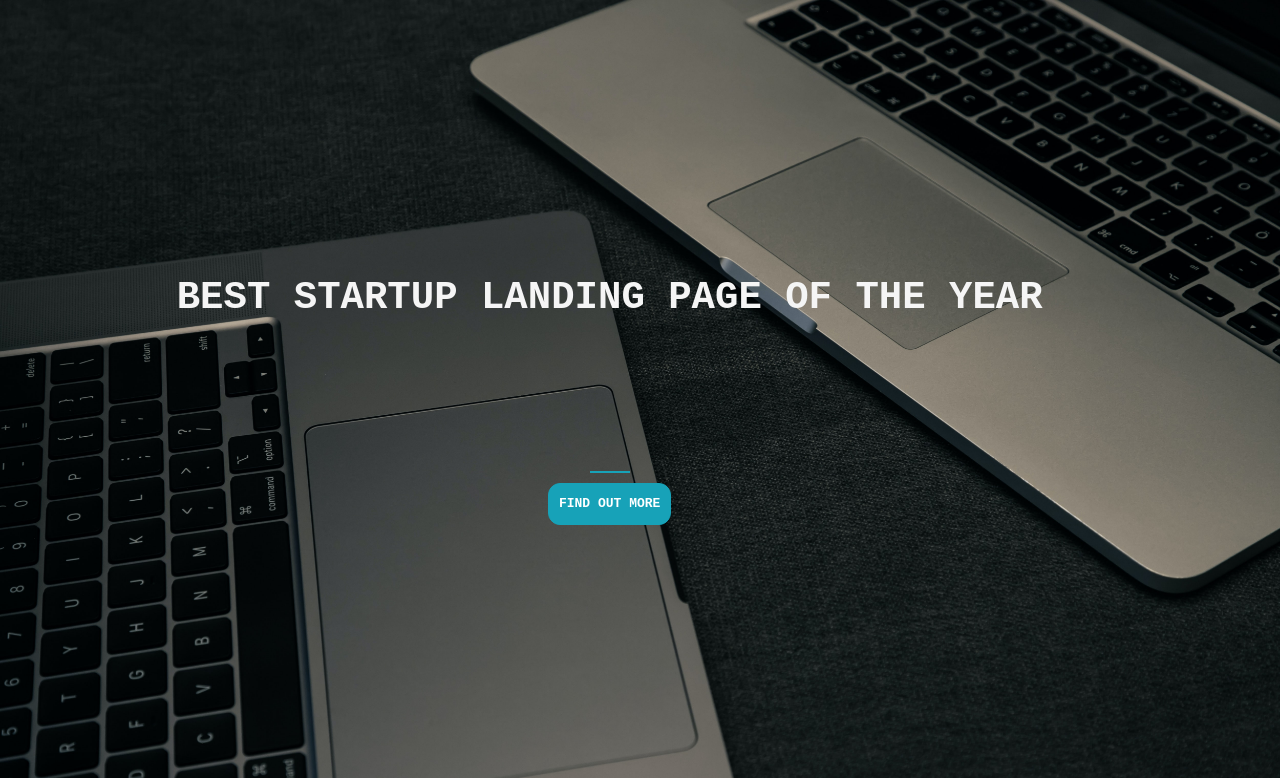
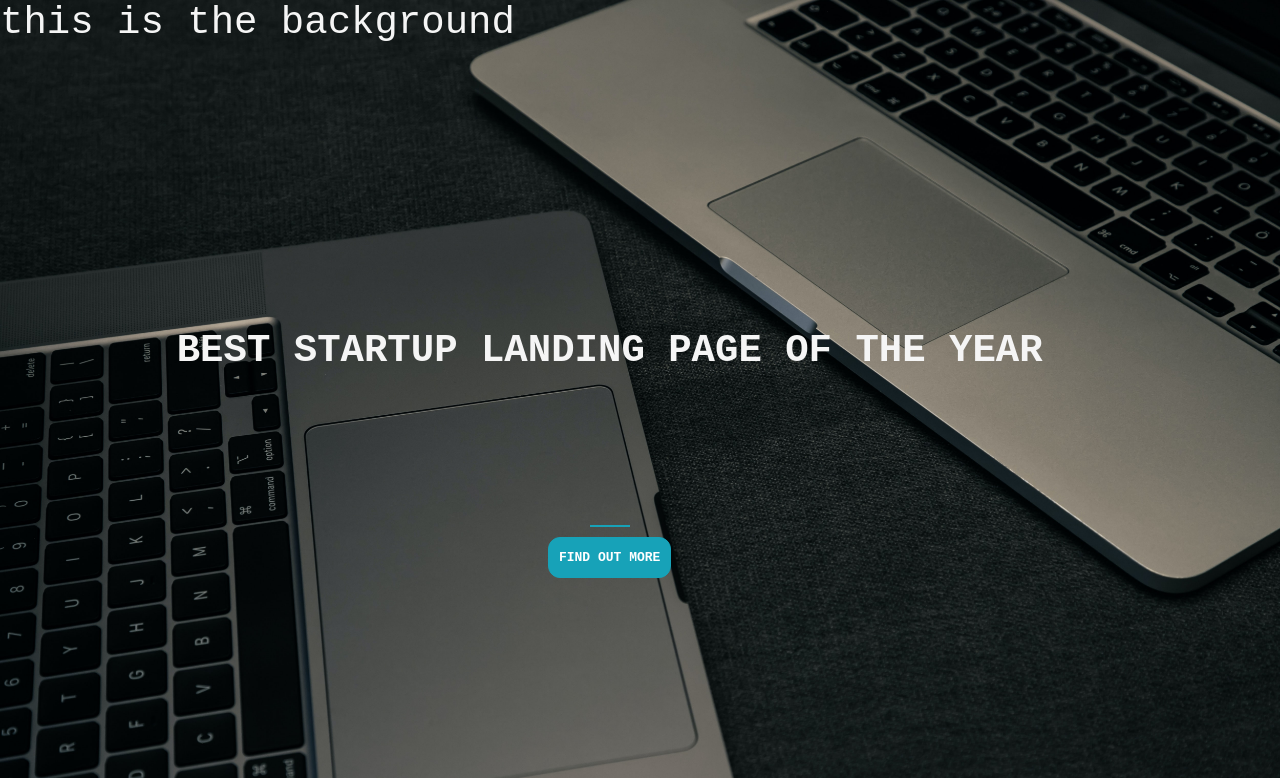
Before and after one commit to rajsaurabh555/startup, a plain HTML site: page index.html in a window 1280 px wide. Shown: the top 778 px of the page. Drawn offline with nearby package versions, Linux system fonts and the light colour scheme.

Commit message:
looking good

```diff
--- a/index.html
+++ b/index.html
@@ -8,6 +8,7 @@
         <link rel="stylesheet" href="style.css">
     </head>
     <body>
+        <h1>this is the background</h1>
         <div class="container d-flex align-items-center h-100">
             <div class="row">
                 <header class="text-center col-12">
```
